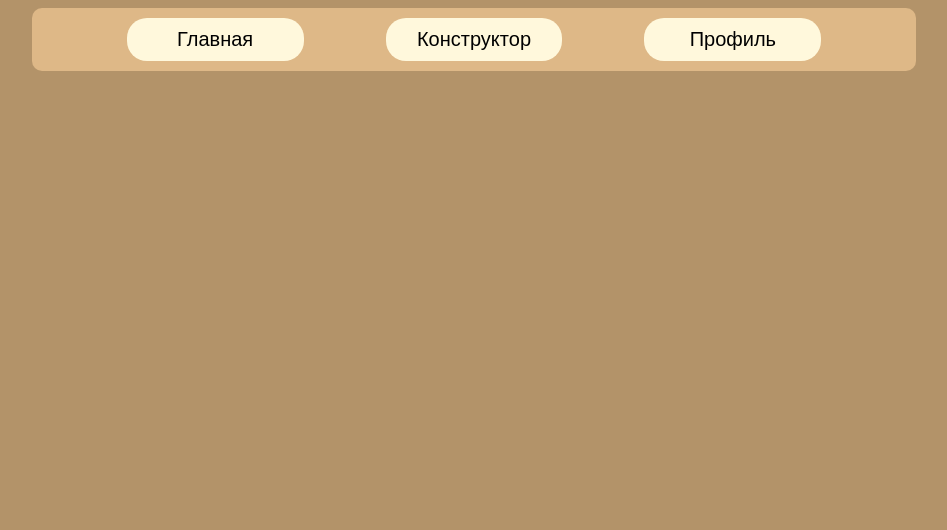
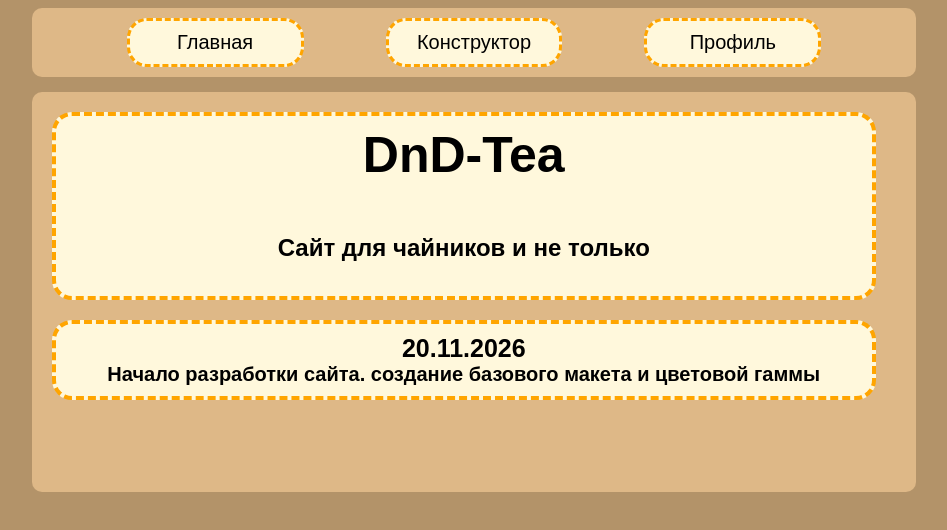
Before and after one commit to Kingulik-22/DnD-Tea, a plain HTML site: page index.html in a window 1280 px wide. Shown: the whole page, without its empty margins (166-1113 px from the left). Drawn offline with Linux system fonts and the light colour scheme.

Commit message:
Add files via upload

```diff
--- a/index.html
+++ b/index.html
@@ -5,6 +5,7 @@
     <meta name="viewport" content="width=device-width, initial-scale=1.0">
     <title>Document</title>
     <link rel="stylesheet" href="src/css/index.css">
+    <link rel="stylesheet" href="src/css/index_page.css">
 </head>
 <body>
     <div class="main">
@@ -13,7 +14,7 @@
             <div class="main__block">
                 <a href="" class="main__link">
                     <div class="main__link_container">
-                        <p class="main__link_text pp">Главная</p>
+                        <p class="main__link_text p_view p_size">Главная</p>
                     </div>
                 </a>
             </div>
@@ -21,7 +22,7 @@
             <div class="main__block">
                 <a href="" class="main__link">
                     <div class="main__link_container">
-                        <p class="main__link_text pp">Конструктор</p>
+                        <p class="main__link_text p_view p_size">Конструктор</p>
                     </div>
                 </a>
             </div>
@@ -29,14 +30,30 @@
             <div class="main__block">
                 <a href="" class="main__link">
                     <div class="main__link_container">
-                        <p class="main__link_text pp">Профиль</p>
+                        <p class="main__link_text p_view p_size">Профиль</p>
                     </div>
                 </a>
             </div>
             <!-- ------------------------------------------------- -->
         </div>
     </div>
-
-
+     <!-- ------------------------------------------------- -->
+     <!-- ------------------------------------------------- -->
+    <div class="content">
+        <div class="content__page">
+            <div class="head_block">
+                <div class="head_block__title">
+                    <h1 class="p_view" style="font-size: 50px;">DnD-Tea</p>
+                </div>
+                <div class="head_block__content">
+                    <h2 class="p_view">Сайт для чайников и не только</p>
+                </div>
+            </div>
+            <div class="content__page__new">
+                <h1 class="p_view" style="font-size: 25px;">20.11.2026</h1>
+                <h2 class="p_view p_size">Начало разработки сайта. создание базового макета и цветовой гаммы</h2>
+            </div>
+        </div>
+    </div>
 </body>
 </html>
--- a/src/css/index.css
+++ b/src/css/index.css
@@ -1,20 +1,32 @@
-body{
-    background-color: rgb(179, 147, 105);
+:root{
+    --back_color1: #b39369;
+    --background_color1: burlywood;
+    --main_color1: cornsilk;
+
+    body{
+    background-color: var(--back_color1);
+    }
+
+.p_view{
+    margin: 0;
+    font-family: sans-serif;
+    text-align: center;
+    }
+.p_size{
+    font-size: 20px;
+    }
 }
 
-.pp{
-    margin: 0;
-    font-family: sans-serif;
-    font-size: 20px;
-}
 
 .main{
     display: flex;
     justify-content: center;
+
+    margin-bottom: 15px;
 }
 
 .main__page{
-    background-color: burlywood;
+    background-color: var(--background_color1);
 
     width: 70%;
 
@@ -38,16 +50,17 @@ body{
 }
 
 .main__link_container{
-    background-color: cornsilk;
+    background-color: var(--main_color1);
     color:  black;
 
     /* width: 200%; */
 
     border-radius: 20px;
+    border: 3px dashed orange;
 
     padding: 10px;
 
-    text-align: center;
+    /* text-align: center; */
 }
 
 .main__link_text{
--- /dev/null
+++ b/src/css/index_page.css
@@ -0,0 +1,62 @@
+.content{
+    display: flex;
+    justify-content: center;
+}
+
+.content__page{
+    background-color: burlywood;
+
+    width: 70%;
+    min-height: 400px;
+
+    /* display: flex;
+    flex-direction: column;
+    align-items: center;
+    gap: 7%; */
+
+    border-radius: 10px;
+}
+
+.head_block{
+    background-color: var(--main_color1);
+
+    width: 90%;
+
+    margin: 20px;
+    padding: 10px;
+
+    border-radius: 20px;
+    border: 4px dashed orange;
+
+    /* height: max-content; */
+    /* display: flex;
+    flex-direction: column;
+    justify-content: start;
+    align-items: center; */
+}
+/*
+.head_block__title{
+    height: 60px;
+}
+
+.head_block__content{
+    height: 30px;
+} */
+
+.content__page__new{
+    background-color: var(--main_color1);
+
+    width: 90%;
+    height: max-content;
+
+    margin: 20px;
+    padding: 10px;
+
+    border-radius: 20px;
+    border: 4px dashed orange;
+
+    display: flex;
+    flex-direction: column;
+    justify-content: start;
+    align-items: center;
+}
```
